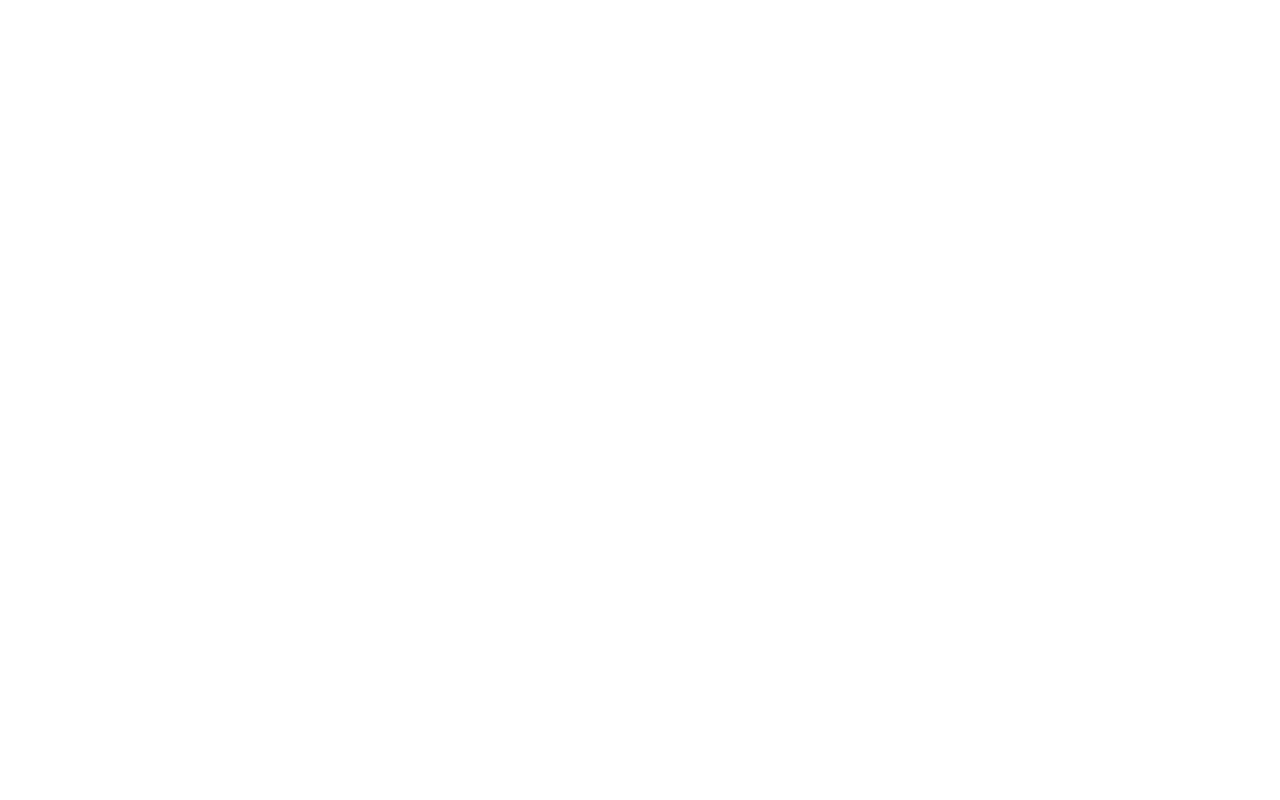
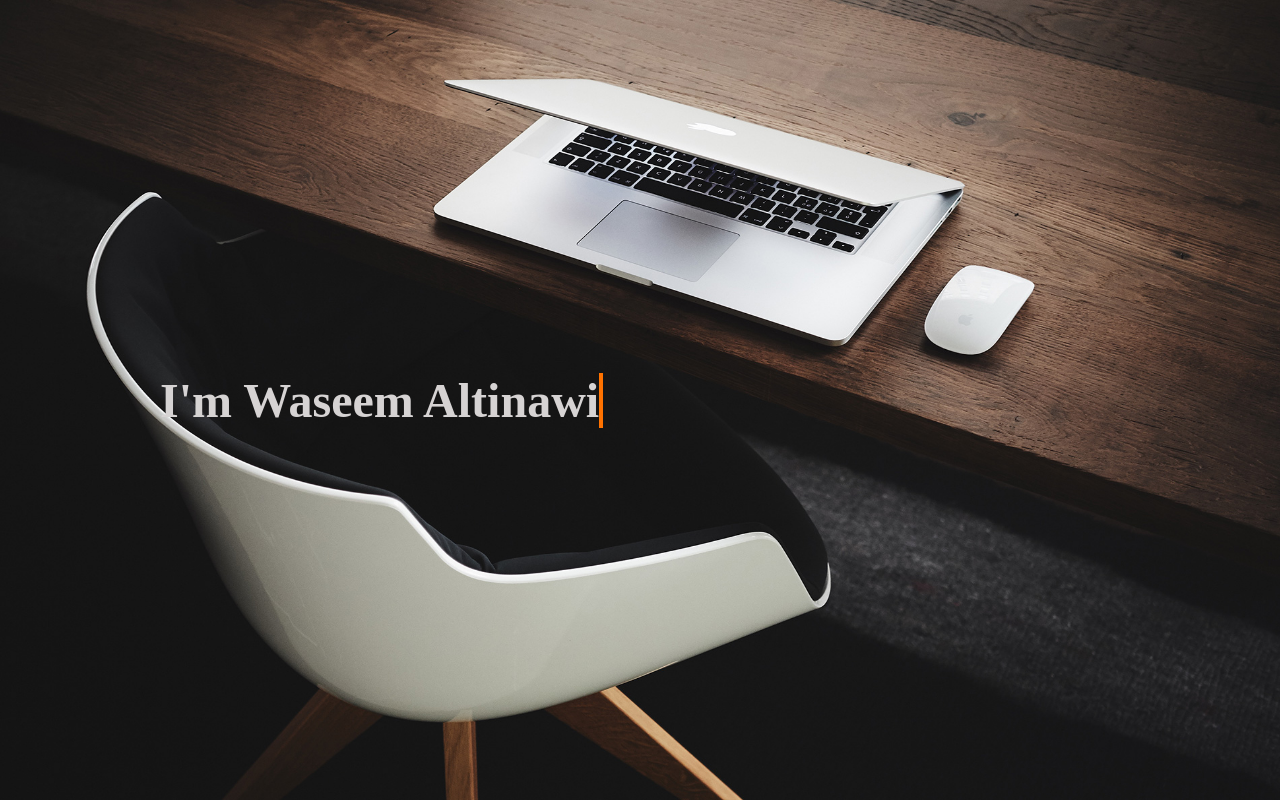
Before and after one commit to altinawiwaseem/portfolio-v1, a website: page src/index.html in a window 1280 px wide. Drawn offline with nearby package versions, Linux system fonts and the light colour scheme; files that its build step writes are made by us from their sources.

Commit message:
header main page

```diff
--- a/src/index.html
+++ b/src/index.html
@@ -6,10 +6,24 @@
     <meta name="viewport" content="width=device-width, initial-scale=1.0" />
     <title>Project-name</title>
     <link rel="stylesheet" href="./styles/main.css" />
+    <title>My Portfolio</title>
   </head>
   <body>
     <!-- Your element goes here -->
-     <!-- Custom scripts, edit above this line -->
+    <header>
+      <img src="./images/bg-masthead (copy).jpg" alt="">
+      <div>
+        <h2 data-text="I'm Waseem Altinawi">I'm Waseem Altinawi</h2>
+
+    </div>
+    </header>
+    <main>
+
+    </main>
+    <footer>
+
+    </footer>
+    <!-- Custom scripts, edit above this line -->
     <script src="./scripts/index.js"></script>
   </body>
 </html>
--- a/src/scss/layouts/__layouts-dir.scss
+++ b/src/scss/layouts/__layouts-dir.scss
@@ -1 +1,4 @@
 //Import Layout files
+@import "./header.scss";
+@import "./main.scss";
+@import "./footer.scss";
--- /dev/null
+++ b/src/scss/layouts/_header.scss
@@ -0,0 +1,57 @@
+* {
+    margin: 0;
+    padding: 0;
+    box-sizing: border-box;
+  }
+  body {
+    width: 100vw;
+    height: 100vh;
+    background-image: linear-gradient(to left, #122030, #203a43, #2c5364);
+    color: whitesmoke;
+  }
+  header {
+    height: 100vh;
+
+    display: flex;
+    align-items: center;
+    justify-content: left;
+    div{
+        display: flex;
+    }
+
+    img{
+        position: absolute;
+        width: 100%;
+        height: 100%;
+    }
+    h2 {
+      position: relative;
+      color: rgba(0, 0, 0, 0);
+      font-size: 3rem;
+      left: 10rem;
+    }
+    h2::before {
+        content: attr(data-text);
+        position: absolute;
+        top: 0;
+        left: 0;
+        width: 0;
+        height: 100%;
+        color: rgb(214, 211, 211);
+        border-right: 4px solid #ff7200;
+        overflow: hidden;
+        animation: animate 3s forwards;
+        white-space : nowrap;
+      }
+
+
+        @keyframes animate {
+          0%,10%,100%  {
+            width: 0;
+          }
+          70%,90%,100% {
+            width: 100%;
+          }
+
+        }
+}
--- /dev/null
+++ b/src/scss/layouts/_main.scss
@@ -0,0 +1,11 @@
+*{
+    box-sizing: border-box;
+    margin: 0;
+    padding: 0;
+}
+/* body{
+    display: grid;
+    grid-template-columns: 1fr;
+    grid-template-rows: 100vh, 100vh, 20vh;
+
+} */
```
Also changed, not shown: src/images/bg-masthead (copy).jpg (added), src/scss/layouts/_footer.scss (added), 1 other file.
